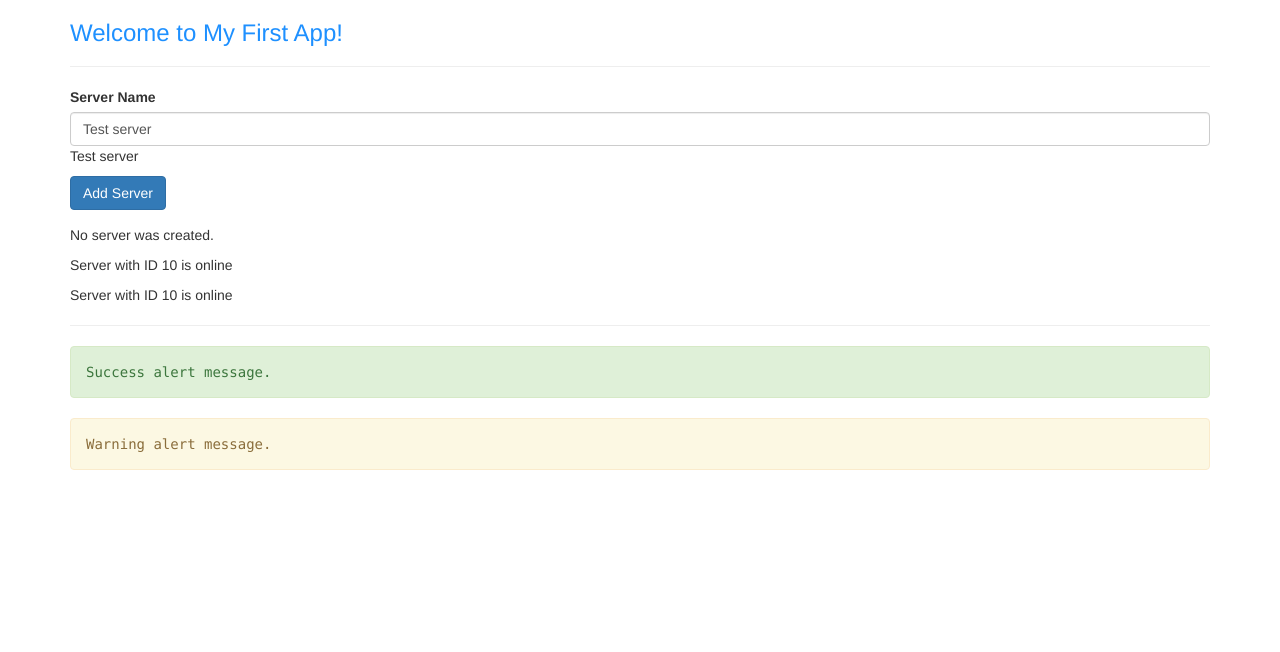
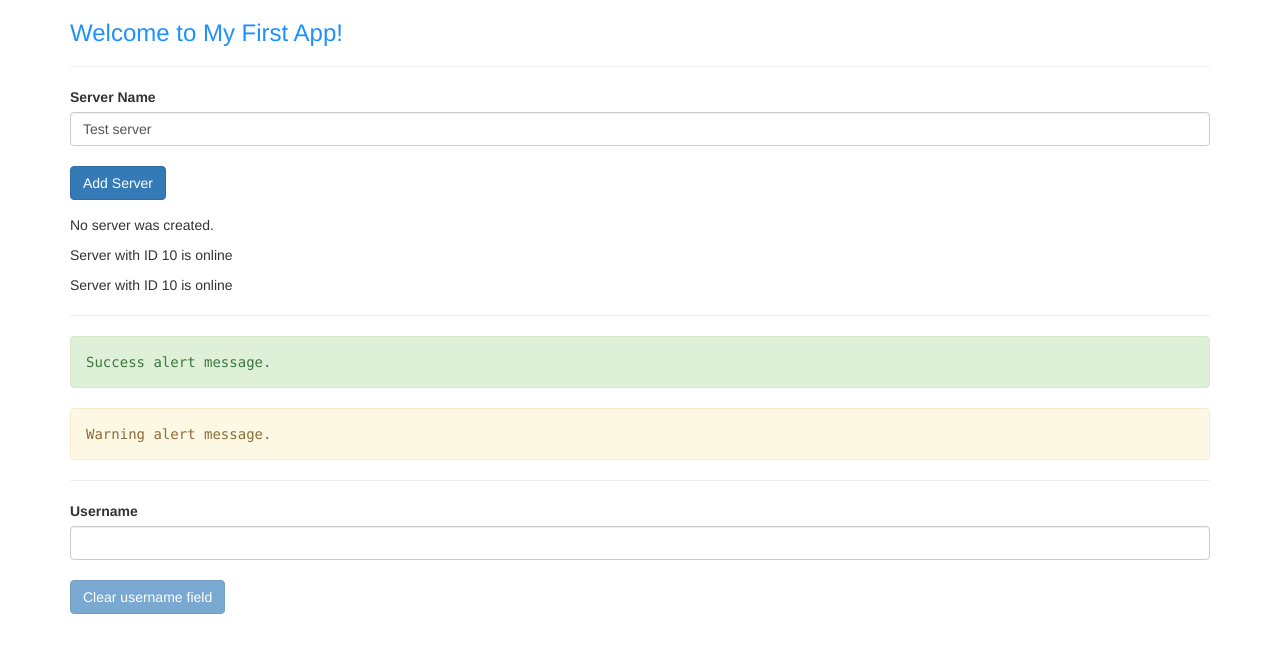
Before and after one commit to raime910/Angular4-Lesson, an Angular app in the folder my-first-app/: page / in a window 1280 px wide. Shown: the top 652 px of the page. Built offline with nearby package versions, Linux system fonts and the light colour scheme.

Commit message:
assignment  - property binding  - 2 way binding  - string interpolation

```diff
--- a/my-first-app/src/app/app.component.html
+++ b/my-first-app/src/app/app.component.html
@@ -8,6 +8,8 @@
 			<hr/>
 			<app-success-alert></app-success-alert>
 			<app-warning-alert></app-warning-alert>
+      <hr/>
+      <app-login></app-login>
 		</div>
 	</div>
 </div>
--- /dev/null
+++ b/my-first-app/src/app/login/login.component.html
@@ -0,0 +1,23 @@
+<div class="row">
+  <div class="form-group col-lg-12">
+    <label>Username</label>
+    <br>
+    <input
+      type="text"
+      class="form-control"
+      [(ngModel)]="username"
+    />
+    <br>
+    <button
+      class="btn btn-primary"
+      (click)="onClick($event)"
+      [disabled]="isButtonDisabled()">
+      Clear username field
+    </button>
+  </div>
+</div>
+<div class="row">
+  <div class="col-lg-12">
+    {{username}}
+  </div>
+</div>
--- /dev/null
+++ b/my-first-app/src/app/login/login.component.ts
@@ -0,0 +1,18 @@
+import {Component} from '@angular/core';
+
+@Component({
+  selector: 'app-login',
+  templateUrl: './login.component.html',
+  styleUrls: ['./login.component.css']
+})
+export class LoginComponent {
+  username = '';
+
+  onClick(event: any) {
+    this.username = '';
+  }
+
+  isButtonDisabled() {
+    return this.username === '';
+  }
+}
--- a/my-first-app/src/app/servers/servers.component.html
+++ b/my-first-app/src/app/servers/servers.component.html
@@ -10,7 +10,8 @@
       type="text"
       class="form-control"
       [(ngModel)]="serverName"/>
-    <p>{{ serverName }}</p>
+    <!--<p>{{ serverName }}</p>-->
+    <br>
     <button
       class="btn btn-primary"
       [disabled]="!allowNewServer"
--- a/my-first-app/src/app/servers/servers.component.ts
+++ b/my-first-app/src/app/servers/servers.component.ts
@@ -26,7 +26,7 @@ export class ServersComponent implements OnInit {
   }
 
   onCreateServer() {
-    this.serverCreationStatus = 'Server was created!';
+    this.serverCreationStatus = 'Server was created! Name is ' + this.serverName;
   }
 
   // onUpdateServerName(event: any) {
```
Also changed, not shown: my-first-app/src/app/app.module.ts (+13 -10 lines), my-first-app/src/app/login/login.component.css (added), 1 other file (tests, documents, lock files or other folders).
